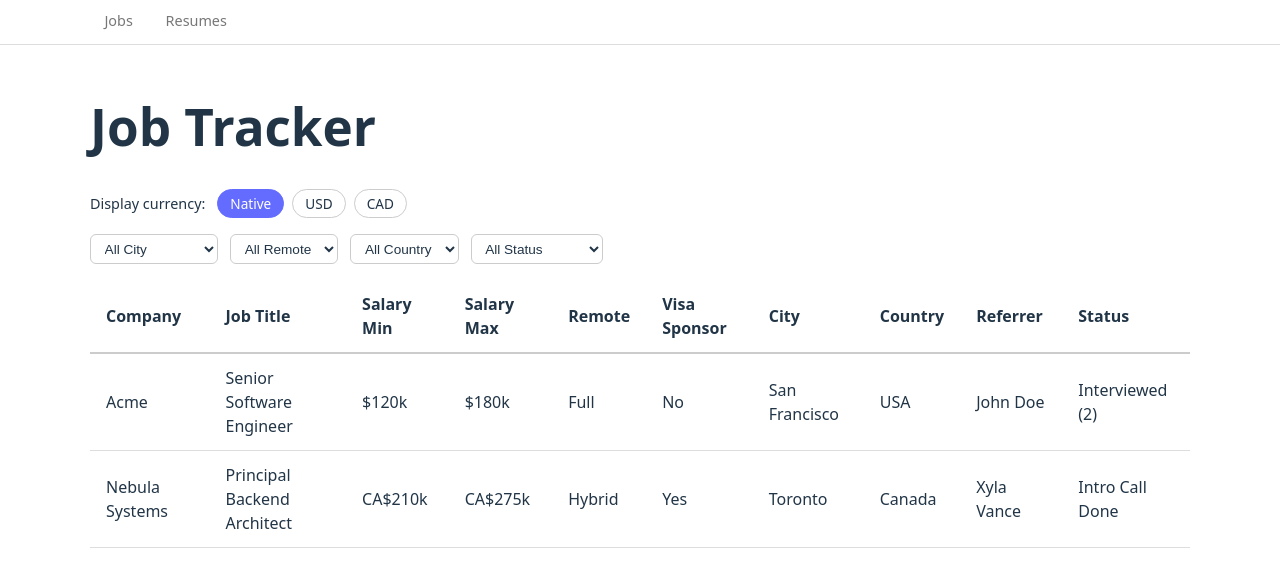
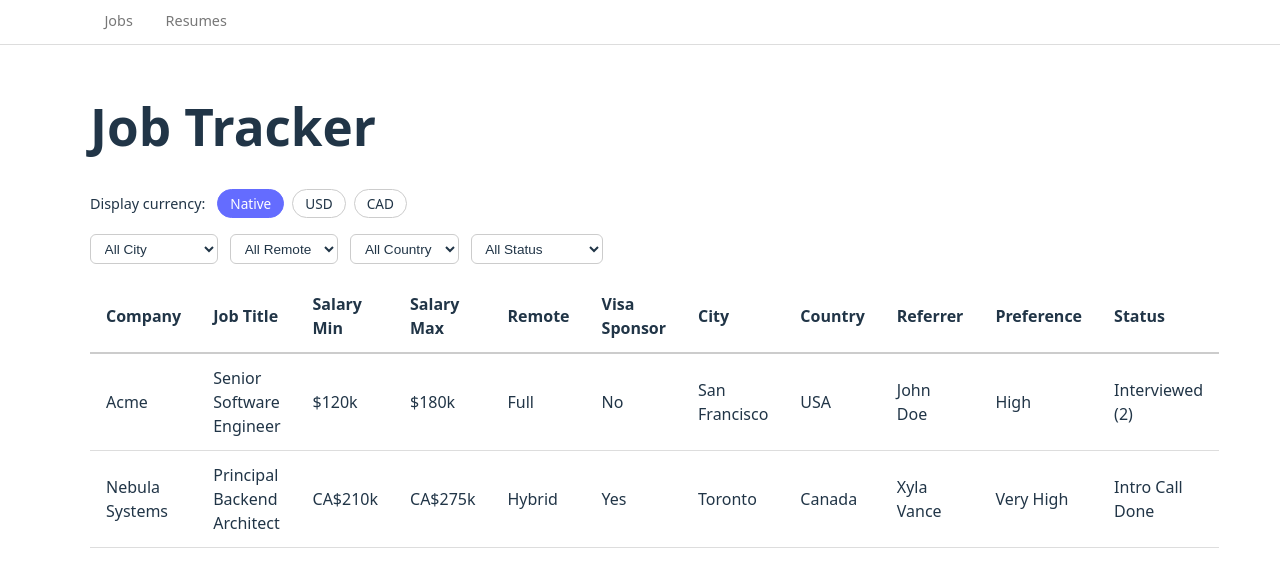
Before and after one commit to fiffty/JobCinch, a React (Vite) app: page / in a window 1280 px wide. Shown: the top 568 px of the page. Built offline with nearby package versions, Linux system fonts and the light colour scheme.

Commit message:
add prefernce in jobs

```diff
--- a/src/job_schema.json
+++ b/src/job_schema.json
@@ -112,6 +112,12 @@
         "conversationSummary": { "type": "string" }
       }
     },
+    "preference": {
+      "type": "number",
+      "minimum": 1,
+      "maximum": 4,
+      "description": "Preference level: 1 = low, 2 = medium, 3 = high, 4 = very high"
+    },
     "status": {
       "type": "object",
       "description": "Application pipeline status",
--- a/src/jobs/example_job.json
+++ b/src/jobs/example_job.json
@@ -48,6 +48,7 @@
     "link": "https://linkedin.com/in/janesmith",
     "conversationSummary": "Jane is the engineering manager for the platform team. She emphasized the focus on developer experience and clean architecture."
   },
+  "preference": 3,
   "status": {
     "appliedAt": "2026-01-15",
     "introCallAt": "2026-01-22",
--- a/src/jobs/example_job2.json
+++ b/src/jobs/example_job2.json
@@ -48,6 +48,7 @@
     "link": "https://holonet.nebula/commander-jax",
     "conversationSummary": "Jax is the Fleet Lead for Warp-Speed Data. He emphasized they need someone who can navigate complex temporal anomalies in code and isn't afraid of black-hole-scale data migrations."
   },
+  "preference": 4,
   "status": {
     "appliedAt": "2026-02-15",
     "introCallAt": "2026-02-22",
--- a/src/pages/JobsIndex.tsx
+++ b/src/pages/JobsIndex.tsx
@@ -35,6 +35,13 @@ function getStatusLabel(status: Job['status']): string {
 
   return 'Not Applied';
 }
+
+const preferenceLabels: Record<number, string> = {
+  1: 'Low',
+  2: 'Medium',
+  3: 'High',
+  4: 'Very High',
+};
 
 function formatSalaryCell(value: number, job: Job, displayCurrency: string | null, convertSalary: (amount: number, from: string, to: string) => number): string {
   if (displayCurrency && displayCurrency !== job.currency) {
@@ -226,6 +233,11 @@ export default function JobsIndex() {
         header: 'Referrer',
         cell: (info) => info.getValue()?.name ?? '',
       }),
+      columnHelper.accessor('preference', {
+        header: 'Preference',
+        cell: (info) => preferenceLabels[info.getValue()] ?? '',
+        enableSorting: true,
+      }),
       columnHelper.accessor((row) => getStatusLabel(row.status), {
         id: 'status',
         header: 'Status',
--- a/src/types/job.ts
+++ b/src/types/job.ts
@@ -34,5 +34,6 @@ export interface Job {
   keyAttributes: string[];
   referrer: ContactInfo;
   pointOfContact: ContactInfo;
+  preference: number;
   status: JobStatus;
 }
```
Also changed, not shown: .cursor/commands/add_job.md.
